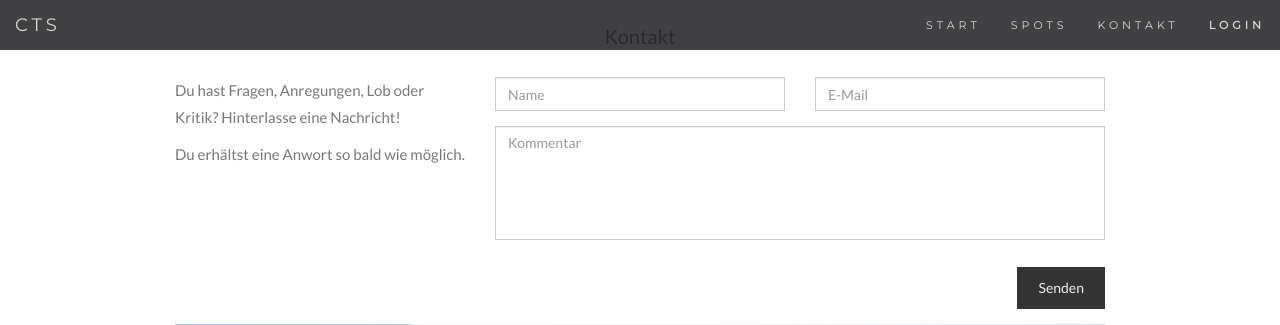
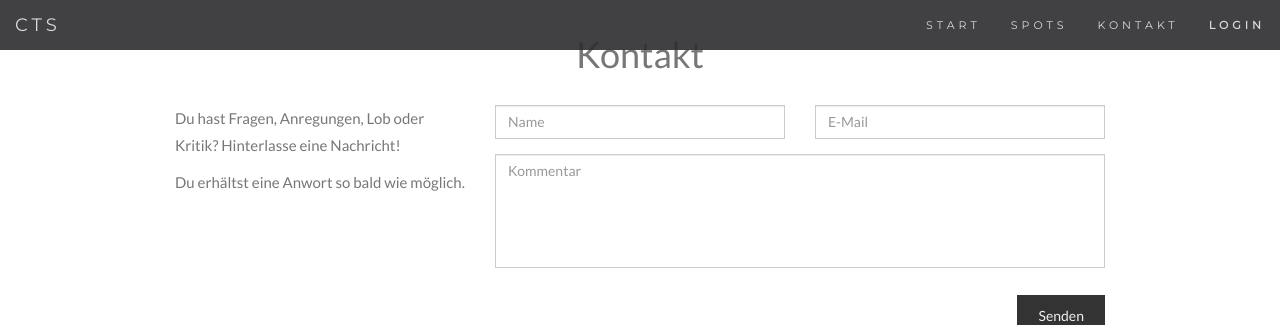
Before and after one commit to MarcZeger/db-webprojekt, a Django app: template ctsapp/templates/ctsapp/kontakt.html in a window 1280 px wide. Shown: the top 325 px of the page. Run offline with Django 3.2, Linux system fonts and the light colour scheme; the template is opened without the code that fills it, so the values that code supplies are empty; parts of the project's set-up code (start-up, migrations or seed data) failed here and were passed over; some libraries are stand-ins or nearby versions.

Commit message:
Überschrift Kontaktformular

```diff
--- a/ctsapp/templates/ctsapp/kontakt.html
+++ b/ctsapp/templates/ctsapp/kontakt.html
@@ -5,7 +5,9 @@
 
 <!-- Container (Contact Section) -->
 <div id="contact" class="container">
-  <h3 class="text-center">Kontakt</h3>
+  <div class="text-center">
+      <h1 >Kontakt</h1>
+  </div>
   <div class="row">
     <div class="col-md-4">
         <p>Du hast Fragen, Anregungen, Lob oder Kritik? Hinterlasse eine Nachricht!</p>
```
